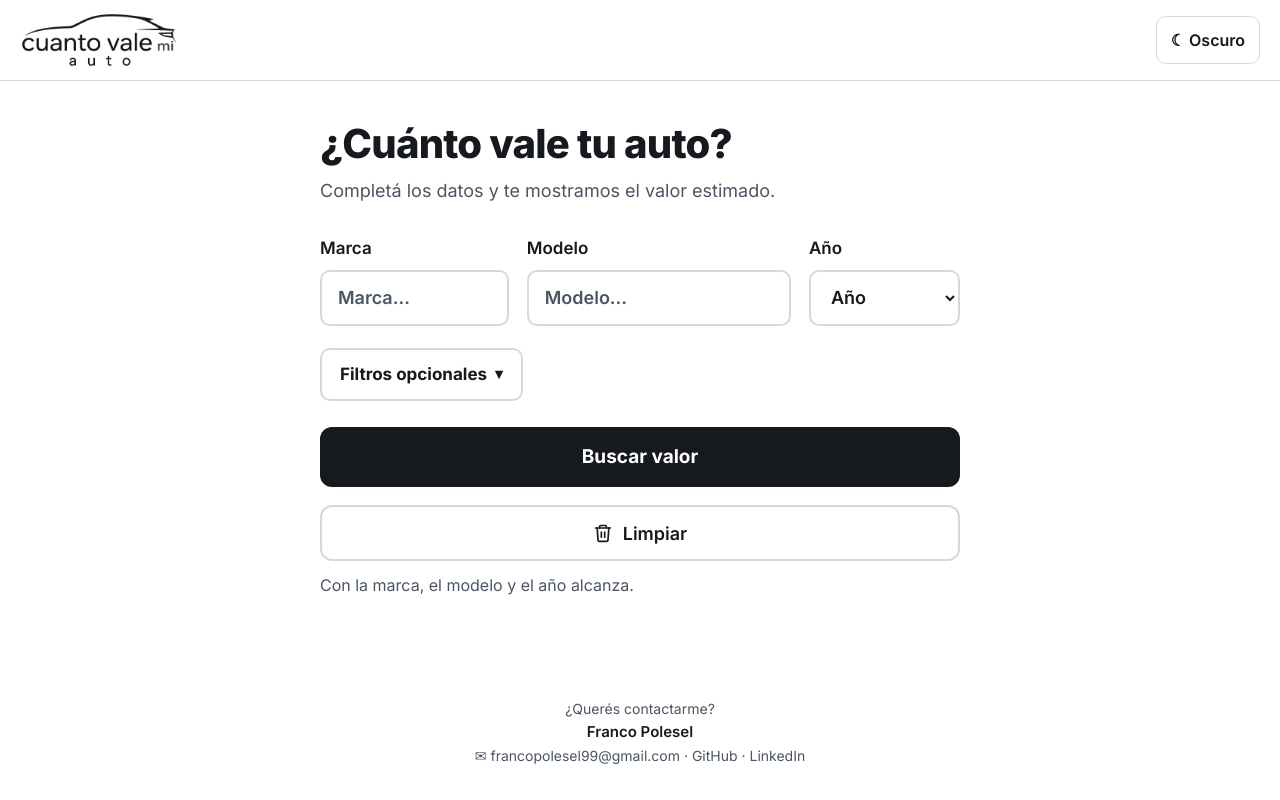
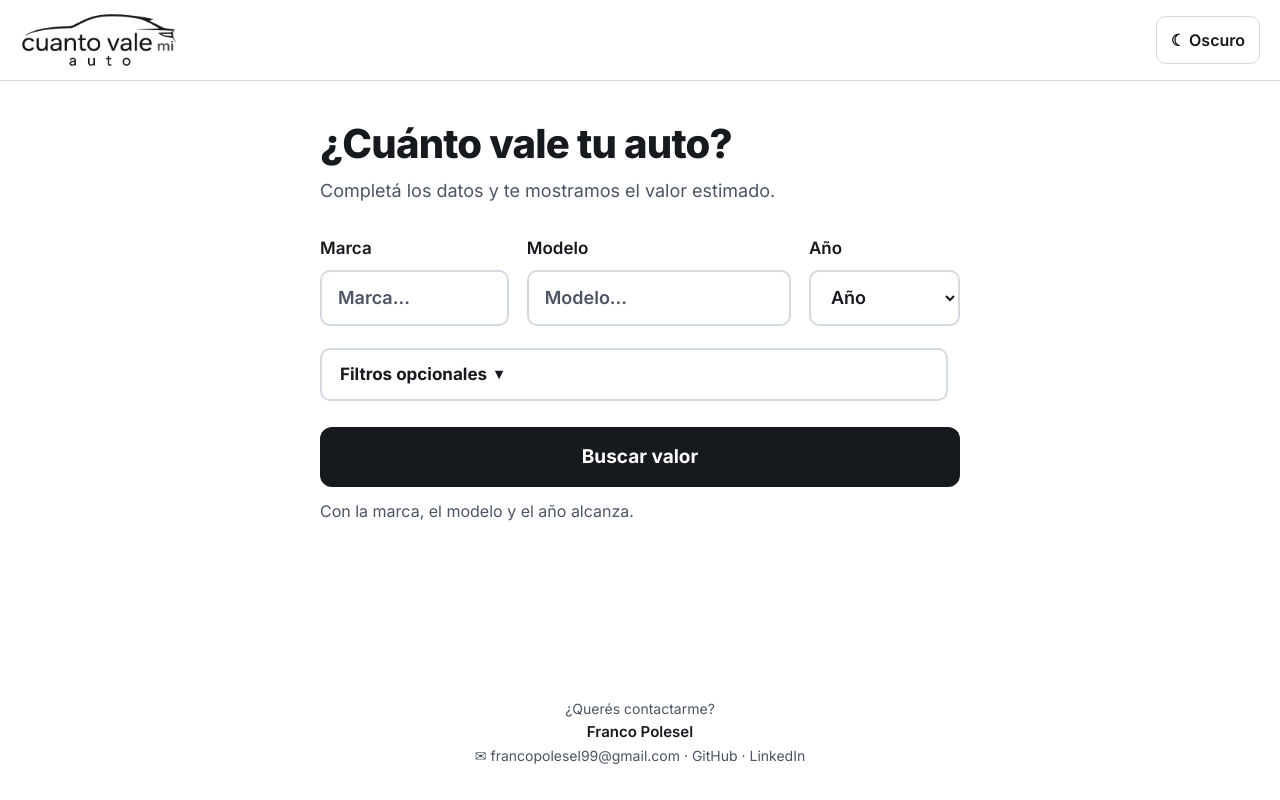
Before and after one commit to francopolesel/cuanto-vale-mi-auto, a React (Vite) app in the folder frontend/: page / in a window 1280 px wide. Built offline with nearby package versions, Linux system fonts and the light colour scheme.

Commit message:
ux: km con miles automaticos, limpiar junto a filtros

```diff
--- a/frontend/src/components/App.tsx
+++ b/frontend/src/components/App.tsx
@@ -217,20 +217,8 @@ export function App() {
                 </label>
                 <details className="filters">
                   <summary>Filtros opcionales <span className="chevron" aria-hidden="true">▾</span></summary>
-                  <div className="filters-body">
-                    <label htmlFor="mileage">
-                      Kilometraje aproximado (0 si es 0 km)
-                      <input id="mileage" inputMode="numeric" value={mileage} onChange={(e) => setMileage(e.target.value)} placeholder="Kilometraje..." autoComplete="off" />
-                    </label>
-                    <label htmlFor="version">
-                      Versión
-                      <input id="version" value={version} onChange={(e) => setVersion(e.target.value)} placeholder="Versión..." autoComplete="off" />
-                    </label>
-                  </div>
-                </details>
-                <button className="cta" type="submit">Buscar valor</button>
                   <button
-                  className="btn-secondary"
+                    className="btn-secondary btn-clean"
                     type="button"
                     onClick={() => {
                       setBrand('');
@@ -250,6 +238,21 @@ export function App() {
                     </svg>
                     Limpiar
                   </button>
+                  <div className="filters-body">
+                    <label htmlFor="mileage">
+                      Kilometraje aproximado (0 si es 0 km)
+                      <input id="mileage" inputMode="numeric" value={mileage} onChange={(e) => {
+                      const digits = e.target.value.replace(/\D/g, '').slice(0, 7);
+                      setMileage(digits === '' ? '' : new Intl.NumberFormat('es-AR').format(Number(digits)));
+                    }} placeholder="Kilometraje..." autoComplete="off" />
+                    </label>
+                    <label htmlFor="version">
+                      Versión
+                      <input id="version" value={version} onChange={(e) => setVersion(e.target.value)} placeholder="Versión..." autoComplete="off" />
+                    </label>
+                  </div>
+                </details>
+                <button className="cta" type="submit">Buscar valor</button>
               </div>
             </form>
             {formError && <p className="form-error" role="alert">{formError}</p>}
--- a/frontend/src/styles.css
+++ b/frontend/src/styles.css
@@ -329,7 +329,16 @@ details.more .body p { margin: 8px 0; }
 details.more .body strong { color: var(--color-text-primary); }
 
 details.filters { margin-top: 4px; }
-.form-3 details.filters { grid-column: 1 / -1; }
+.form-3 details.filters {
+  grid-column: 1 / -1;
+  display: grid;
+  grid-template-columns: 1fr auto;
+  gap: 12px;
+  align-items: center;
+}
+.form-3 details.filters summary { width: 100%; }
+.form-3 details.filters .filters-body { grid-column: 1 / -1; }
+.btn-clean { min-height: 52px; white-space: nowrap; }
 details.filters summary {
   display: inline-flex;
   align-items: center;
```
Lines whose indentation alone changed are shown as unchanged.
